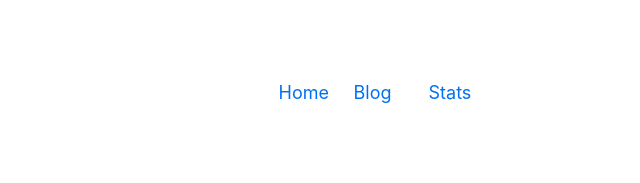
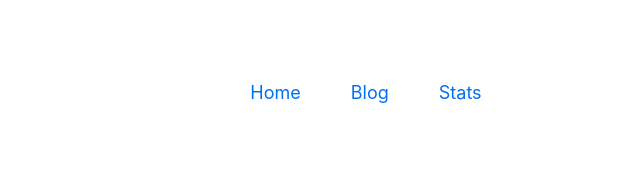
Before and after one commit to tmastrom/nextjs-portfolio, a Next.js app: page /blog in a window 1280 px wide. Shown: the top 183 px of the page, without its empty margins (274-914 px from the left). Built offline with nearby package versions, Linux system fonts and the light colour scheme.

Commit message:
add navbar component to layout

```diff
--- a/components/navbar.js
+++ b/components/navbar.js
@@ -1,27 +1,23 @@
 
-import utilStyles from '../styles/utils.module.css'
-import styles from './layout.module.css'
-
+import styles from './navbar.module.css'
 import Link from 'next/link'
-
 
 export default function NavBar() {
     return (
         <div className={styles.container}>
-
-            <section className={`${utilStyles.centerText}`}>
+            <section className={styles.centerElement}>
                 <ul>
-                <li className={`${utilStyles.icon}`}>
+                <li className={styles.element}>
                     <Link href="/">
                         Home
                     </Link>
                 </li>
-                <li className={utilStyles.icon}>
+                <li className={styles.element}>
                     <Link href="/blog">
                         Blog
                     </Link>
                 </li>
-                <li className={utilStyles.icon}>
+                <li className={styles.element}>
                     <Link href="/stats">
                         Stats
                     </Link>
--- /dev/null
+++ b/components/navbar.module.css
@@ -0,0 +1,13 @@
+.container {
+    max-width: 36rem;
+    padding: 0 1rem;
+    margin: 3rem auto 6rem;
+}
+
+.centerElement {
+    text-align: center;
+}
+
+.element {
+    margin: 25px;
+}
```
